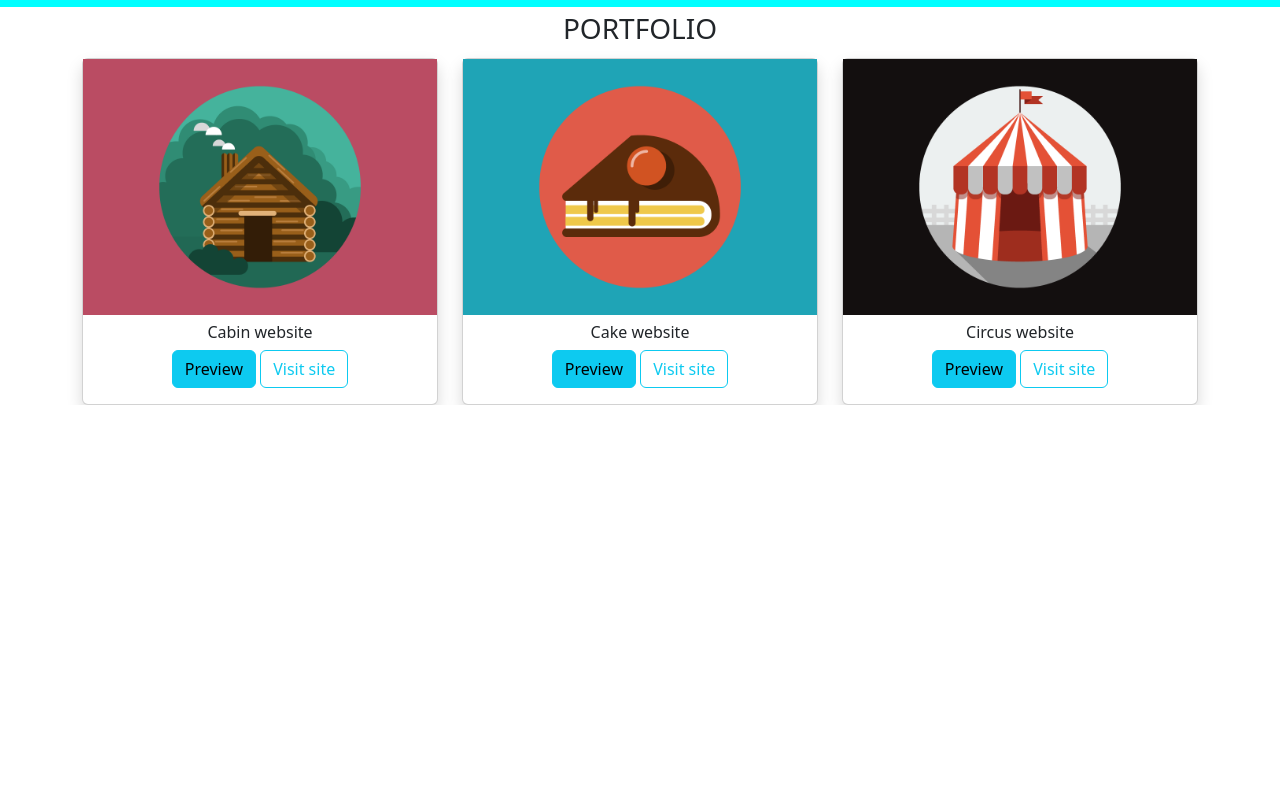
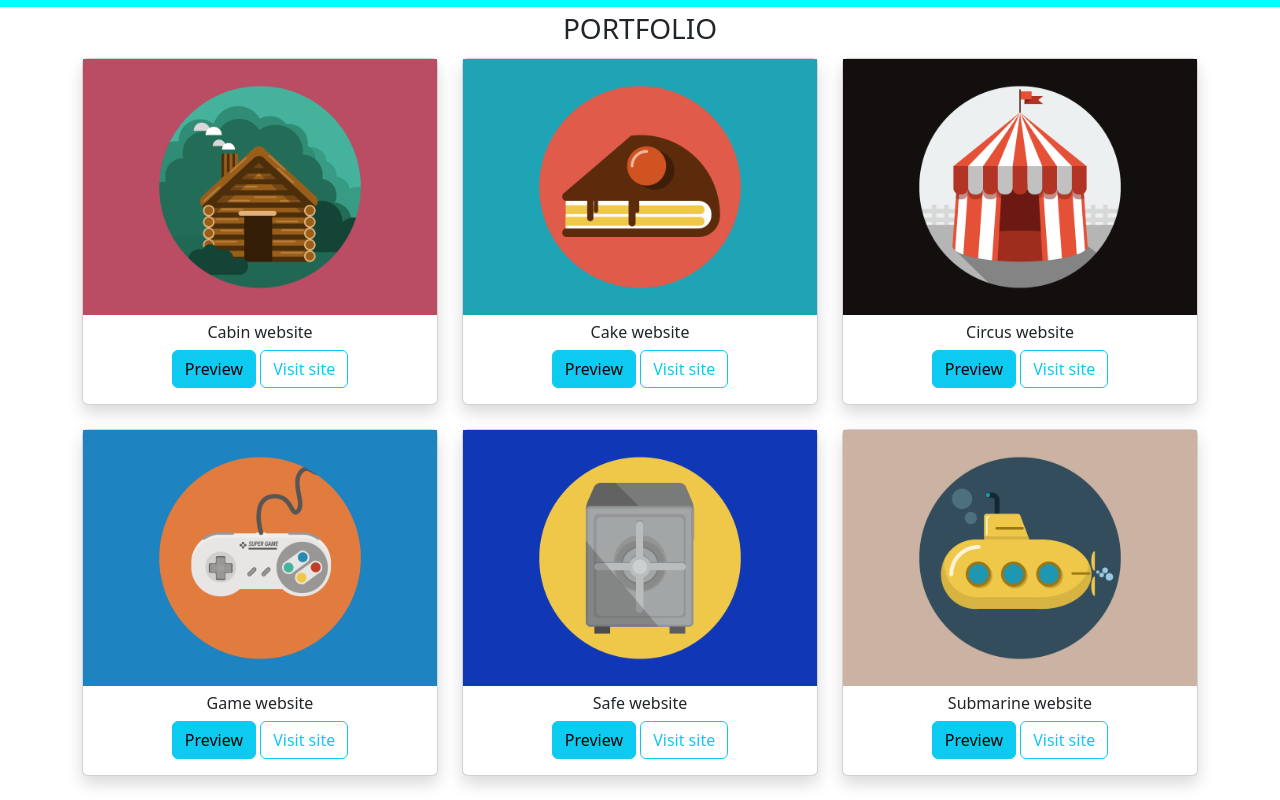
Before and after one commit to GaiaFilippa/bootstrap-html-freelancer, a plain HTML site: page index.html in a window 1280 px wide. Shown: the part 435-1235 px from the top of the page. Before the commit the page ends 840 px from the top, so only its background shows below. Drawn offline with nearby package versions, Linux system fonts and the light colour scheme.

Commit message:
added second of 3 columns

```diff
--- a/index.html
+++ b/index.html
@@ -65,17 +65,48 @@
             </div>
 
 
-            <div class="row">
+
+
+
+            <div class="row my-4">
                 <div class="col-4">
+                    <div class="card shadow">
+                        <img src="img/portfolio/game.png" alt="cabin website">
+                        <div class="mt-2">
+                            <h6>Game website</h6>
+                        </div>
+                        <div class="d-grid gap-2 d-md-block mb-3">
+                            <button type="button" class="btn btn-info">Preview</button>
+                            <button type="button" class="btn btn-outline-info">Visit site</button>
+                        </div>
 
+                    </div>
                 </div>
 
                 <div class="col-4">
-
+                    <div class="card shadow">
+                        <img src="img/portfolio/safe.png" alt="cabin website">
+                        <div class="mt-2">
+                            <h6>Safe website</h6>
+                        </div>
+                        <div class="d-grid gap-2 d-md-block mb-3">
+                            <button type="button" class="btn btn-info">Preview</button>
+                            <button type="button" class="btn btn-outline-info">Visit site</button>
+                        </div>
+                    </div>
                 </div>
 
                 <div class="col-4">
-
+                    <div class="card shadow">
+                        <img src="img/portfolio/submarine.png" alt="cabin website">
+                        <div class="mt-2">
+                            <h6>Submarine website</h6>
+                        </div>
+                        <div class="d-grid gap-2 d-md-block mb-3">
+                            <button type="button" class="btn btn-info">Preview</button>
+                            <button type="button" class="btn btn-outline-info">Visit site</button>
+                        </div>
+                    </div>
                 </div>
             </div>
 
```
